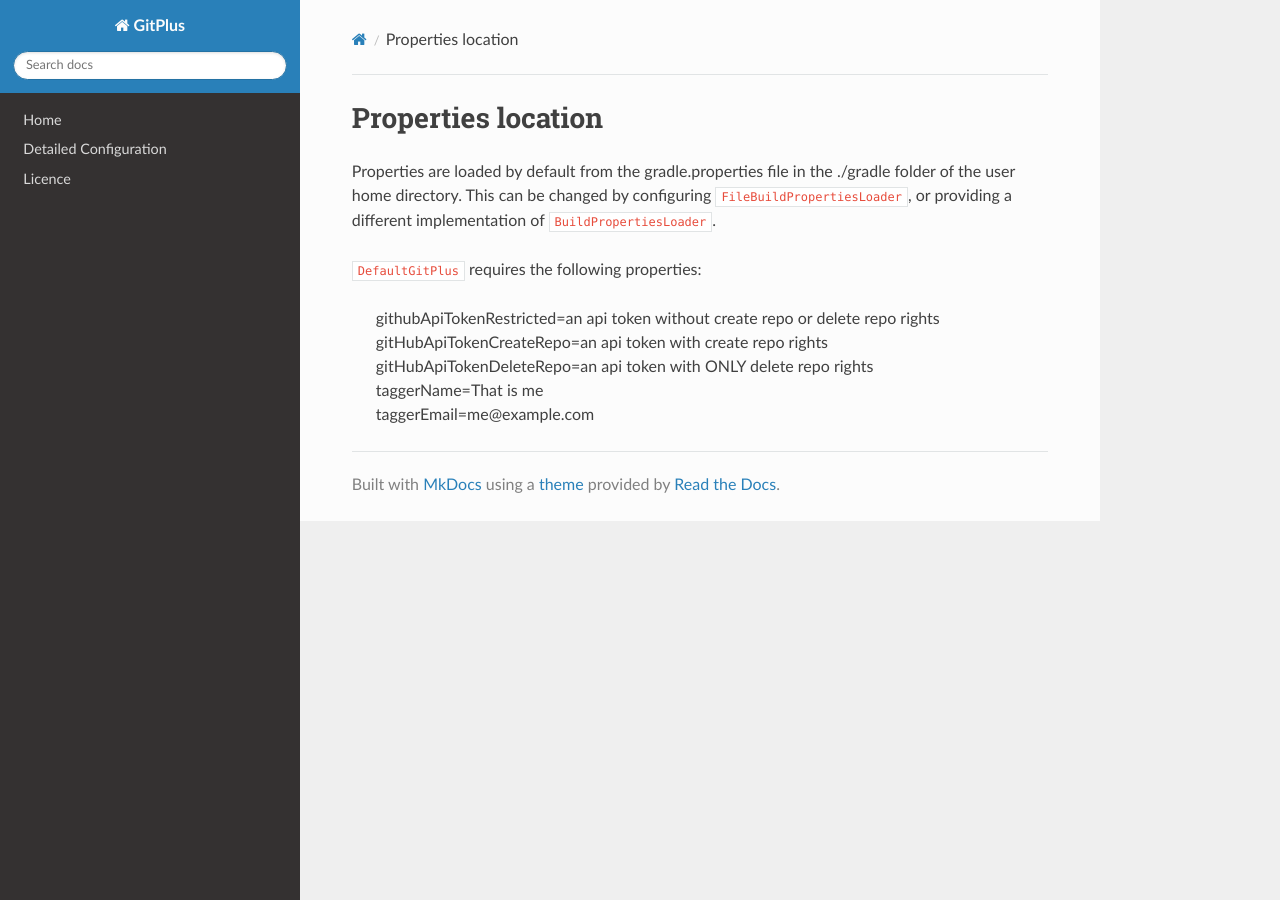
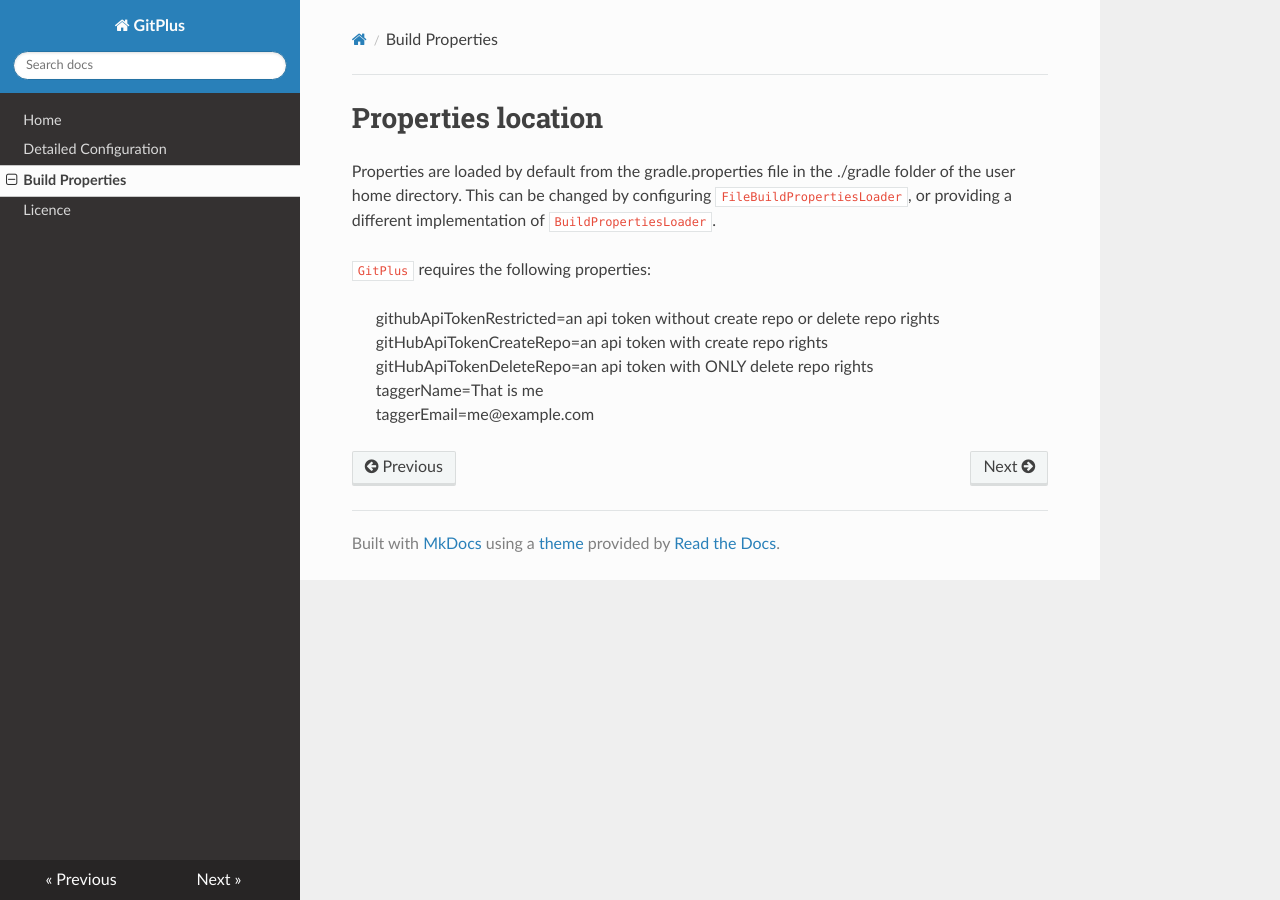
Before and after one commit to davidsowerby/gitplus, an MkDocs documentation site: the page built from docs/build-properties.md, in a window 1280 px wide. Built offline with MkDocs 1.6.1, drawn with Linux system fonts in a browser that asks for light colours; nearby versions of some CDN libraries; old or Windows-style settings are respelled for this version of MkDocs.

Commit message:
Fix #101 Properties file documentation added to mkdocs.yml

```diff
--- a/docs/build-properties.md
+++ b/docs/build-properties.md
@@ -1,7 +1,7 @@
 # Properties location
 Properties are loaded by default from the gradle.properties file in the ./gradle folder of the user home directory.  This can be changed by configuring `FileBuildPropertiesLoader`, or providing a different implementation of `BuildPropertiesLoader`.
 
-`DefaultGitPlus` requires the following properties:
+`GitPlus` requires the following properties:
 
 >githubApiTokenRestricted=an api token without create repo or delete repo rights<br>
 gitHubApiTokenCreateRepo=an api token with create repo rights<br>
--- a/mkdocs.yml
+++ b/mkdocs.yml
@@ -3,6 +3,7 @@ site_name: GitPlus
 pages:
 - Home: 'index.md'
 - Detailed Configuration: 'gitplus-configuration.md'
+- Build Properties: 'build-properties.md'
 - Licence: 'license.md'
 
 theme: readthedocs
```
Also changed, not shown: docs/license.md (+1 -1 lines), 1 other file.
